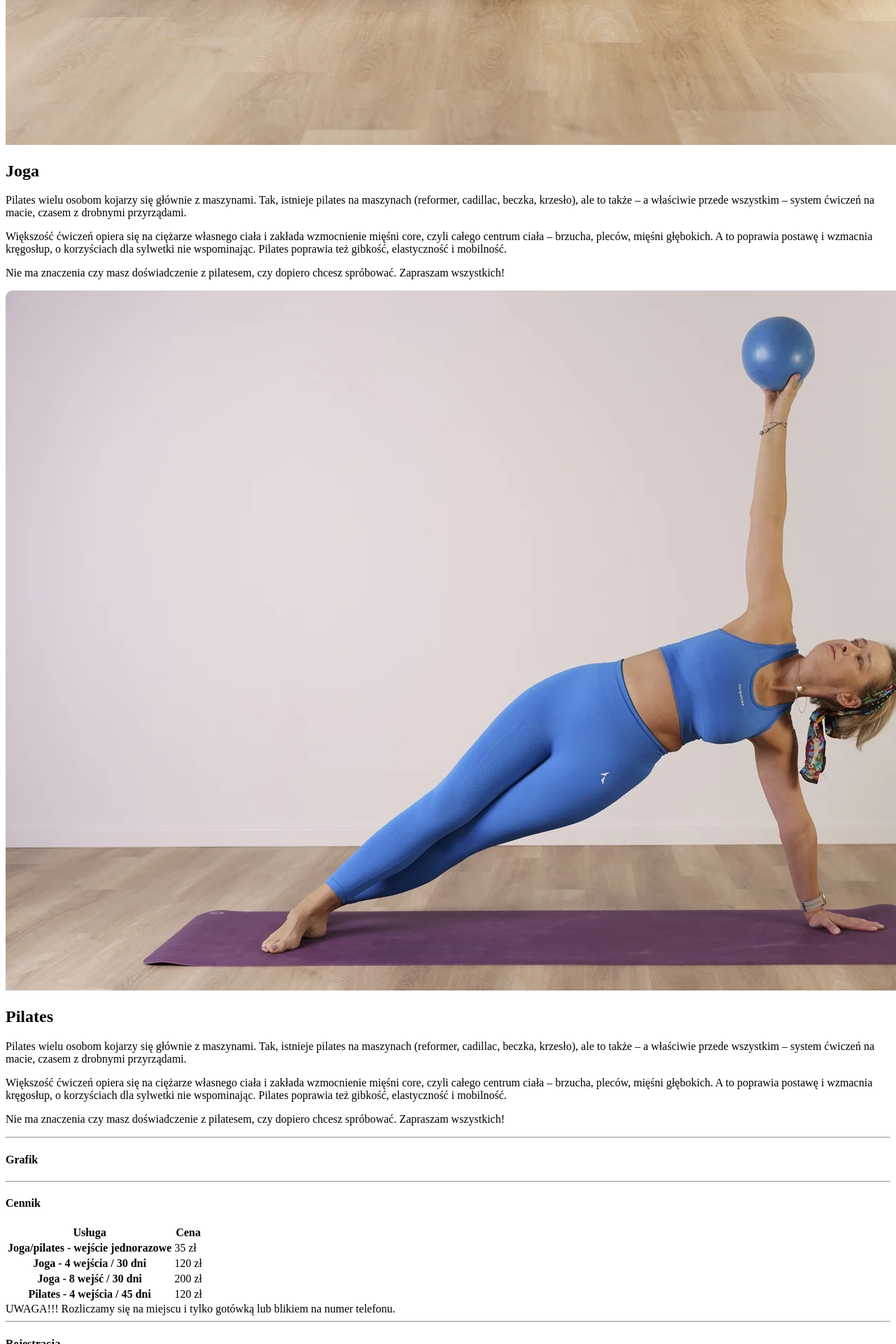
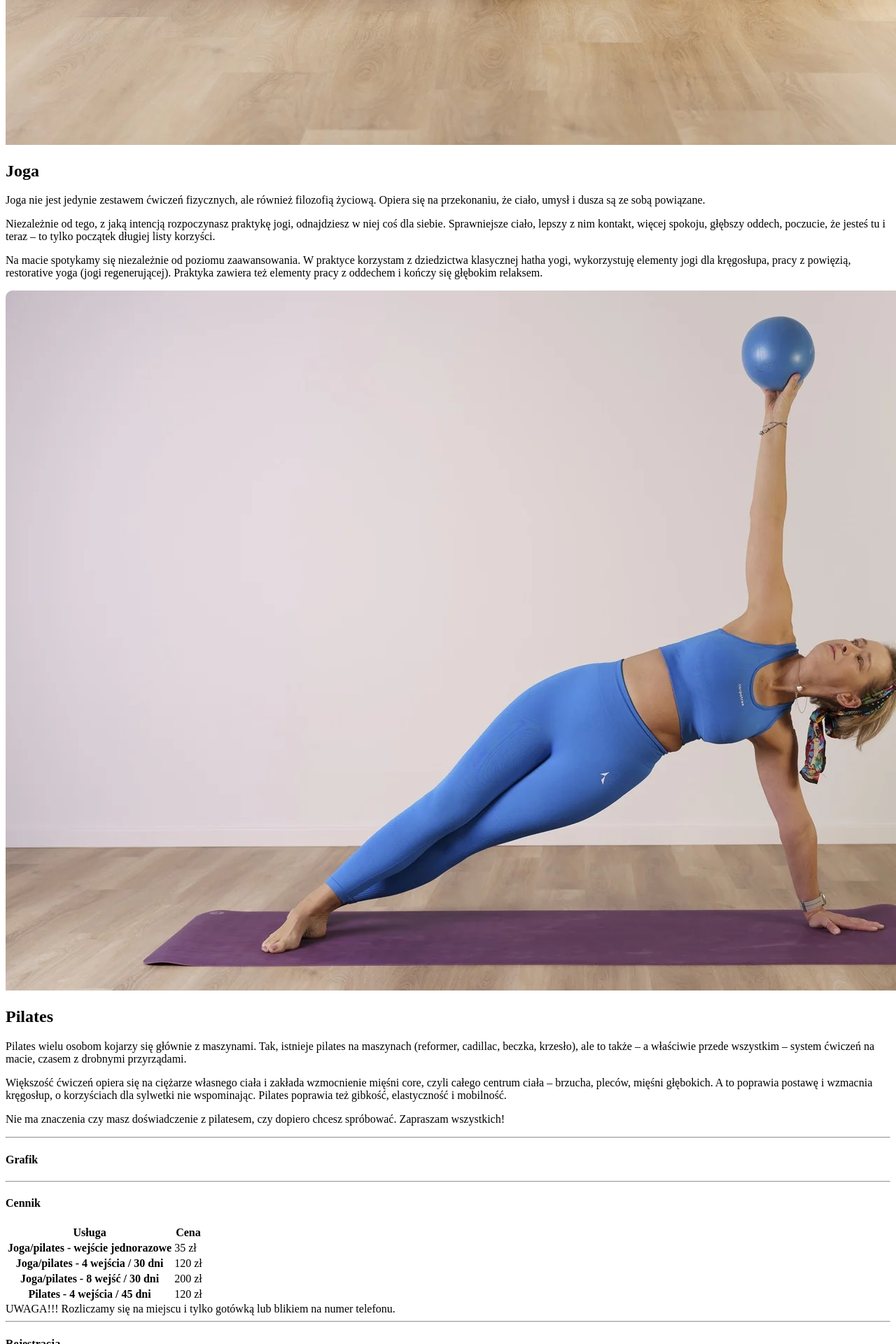
Before and after one commit to berwasz/jogawmarkach, a Symfony app: template templates/hp.html.twig in a window 1280 px wide; the page is wider, and only the part inside the window is pictured. Shown: the part 4580-6500 px from the top of that part at 70% size. Run offline with Twig, Linux system fonts and the light colour scheme; the template is opened without the code that fills it, so the values that code supplies are empty; some libraries are stand-ins or nearby versions.

Commit message:
metatagi po premierze

```diff
--- a/assets/app.js
+++ b/assets/app.js
@@ -29,7 +29,7 @@ AOS.init({
     duration: 800,
     easing: 'linear',
     offset: 120,
-    once: false
+    once: true
 });
 
 // preloader
--- a/templates/base.html.twig
+++ b/templates/base.html.twig
@@ -1,11 +1,41 @@
 <!DOCTYPE html>
 <html>
     <head>
+        <title>Joga i pilates Marki | Kasia Latek</title>
+	    <link rel="icon" href="{{ asset ('img/favicon.ico')}}">
         <meta http-equiv="Content-type" content="text/html; charset=utf-8" />
         <meta name="viewport" content="width=device-width, initial-scale=1.0" />
-        <meta name="description" content="Joga w Markach - praktyka jogi (vinyasa, hatha) i ćwiczenia pilates dla dorosłych. Dla początkujących i średnio zaawansowanych." />
-        <meta name="keywords" content="joga, pilates, Marki, joga marki, marki joga, pilates marki, marki pilates, szkoła, zajęcia, zajęcia jogi, joga zajęcia, zajęcia jogi Marki, ćwiczenia, ciało, vinyasa, hatha" />
-        <meta name="robots" content="noindex" />
+        <meta name="description" content="Joga i pilates Marki - praktyka jogi (vinyasa, hatha) i ćwiczenia pilates dla dorosłych. Dla początkujących i średnio zaawansowanych." />
+        <meta name="keywords" content="joga marki, marki joga, pilates marki, marki pilates, joga, pilates, Marki, szkoła, zajęcia, zajęcia jogi, joga zajęcia, zajęcia jogi Marki, ćwiczenia, ciało, vinyasa, hatha" />
+        <meta name="robots" content="all,index" />
+        <link rel="canonical" href="https://jogawmarkach.pl/" />
+        <meta property="og:locale" content="pl_PL" />
+        <meta property="og:type" content="website" />
+        <meta property="og:title" content="Kasia Latek - pilates i joga w Markach" />
+        <meta property="og:description" content="Pilates i joga w Markach - praktyka jogi (vinyasa, hatha) i ćwiczenia pilates dla dorosłych. Dla początkujących i średnio zaawansowanych." />
+        <meta property="og:url" content="https://jogawmarkach.pl/" />
+        <meta property="og:site_name" content="Joga w Markach" />
+        <meta property="og:image" content="{{ asset ('img/Kasia_logo_ok_1200x628.png')}}" />
+        <meta property="og:image:secure_url" content="{{ asset ('img/Kasia_logo_ok_1200x628.png')}}" />
+        <meta property="og:image:width" content="1200" />
+        <meta property="og:image:height" content="628" />
+        <meta property="og:image:type" content="image/png" />
+        <meta property="og:image:alt" content="Logo Kasia Latek - pilates i joga" />
+        <link rel="preconnect" href="https://fonts.googleapis.com">
+        <link rel="preconnect" href="https://fonts.gstatic.com" crossorigin>
+        <style>
+
+        </style>
+
+            <!-- Google tag (gtag.js) -->
+        <script async src="https://www.googletagmanager.com/gtag/js?id=G-Y9PT06EJ46"></script>
+        <script>
+        window.dataLayer = window.dataLayer || [];
+        function gtag(){dataLayer.push(arguments);}
+        gtag('js', new Date());
+
+        gtag('config', 'G-Y9PT06EJ46');
+        </script>
 
         <title>{% block title %}Joga w Markach{% endblock %}</title>
         <link rel="icon" href="{{ asset('img/favicon.ico') }}">
--- a/templates/hp.html.twig
+++ b/templates/hp.html.twig
@@ -162,7 +162,7 @@
 
         <div class="row justify-content-around">
           <div data-aos="fade-right" class="col-lg-6 col-md-12 mb-4">
-            <div class="card shadow border-0" style="border-radius: 10px;">
+            <div class="card shadow border-0 h-100" style="border-radius: 10px;">
               <div class="bg-image">
                 {# <img src="img/pexels-lucas-pezeta-9351349_1600x1000.webp" class="img-fluid" style="border-radius: 10px 10px 0 0;"/> #}
                 <img src="img/joga2.webp" class="img-fluid" style="border-radius: 10px 10px 0 0;"/>
@@ -171,13 +171,17 @@
                 <h1 data-aos="fade-up">Joga</h1>
                 <div data-aos="fade-up">
                     <p class="lead">
-                    Pilates wielu osobom kojarzy się głównie z maszynami. Tak, istnieje pilates na maszynach (reformer, cadillac, beczka, krzesło), ale to także – a właściwie przede wszystkim – system ćwiczeń na macie, czasem z drobnymi przyrządami.
+                    Joga nie jest jedynie zestawem ćwiczeń fizycznych, ale również filozofią życiową. Opiera się na przekonaniu,
+                    że ciało, umysł i dusza są ze sobą powiązane.
                     </p>
                     <p class="lead">
-                    Większość ćwiczeń opiera się na ciężarze własnego ciała i zakłada wzmocnienie mięśni core, czyli całego centrum ciała – brzucha, pleców, mięśni głębokich. A to poprawia postawę i wzmacnia kręgosłup, o korzyściach dla sylwetki nie wspominając. Pilates poprawia też gibkość, elastyczność i mobilność.
+                    Niezależnie od tego, z jaką intencją rozpoczynasz praktykę jogi, odnajdziesz w niej coś dla siebie.
+                    Sprawniejsze ciało, lepszy z nim kontakt, więcej spokoju, głębszy oddech, poczucie, że jesteś tu i teraz – to tylko początek długiej listy korzyści.
                     </p>
                     <p class="lead">
-                    Nie ma znaczenia czy masz doświadczenie z pilatesem, czy dopiero chcesz spróbować. Zapraszam wszystkich!
+                    Na macie spotykamy się niezależnie od poziomu zaawansowania. W praktyce korzystam z dziedzictwa klasycznej hatha yogi,
+                    wykorzystuję elementy jogi dla kręgosłupa, pracy z powięzią, restorative yoga (jogi regenerującej).
+                    Praktyka zawiera też elementy pracy z oddechem i kończy się głębokim relaksem.
                     </p>
                 </div>
                 {# <a href="#!" class="btn btn-primary">Button</a> #}
@@ -186,7 +190,7 @@
           </div>
 
           <div data-aos="fade-left" class="col-lg-6 col-md-12 mb-4">
-            <div class="card shadow border-0" style="border-radius: 10px;">
+            <div class="card shadow border-0 h-100" style="border-radius: 10px;">
               <div class="bg-image">
                 {# <img src="img/pexels-andrea-piacquadio-868483_1600x1000.webp" class="img-fluid" style="border-radius: 10px 10px 0 0;"/> #}
                 <img src="img/pilates.webp" class="img-fluid" style="border-radius: 10px 10px 0 0;"/>
@@ -246,11 +250,11 @@
                             <td class="table-color text-center">35&nbspzł</td>
                         </tr>
                         <tr>
-                            <th class="table-color" scope="row">Joga - 4&nbspwejścia / 30&nbspdni</th>
+                            <th class="table-color" scope="row">Joga/pilates - 4&nbspwejścia / 30&nbspdni</th>
                             <td class="table-color text-center">120&nbspzł</td>
                         </tr>
                         <tr>
-                            <th class="table-color" scope="row">Joga - 8&nbspwejść / 30&nbspdni</th>
+                            <th class="table-color" scope="row">Joga/pilates - 8&nbspwejść / 30&nbspdni</th>
                             <td class="table-color text-center">200&nbspzł</td>
                         </tr>
                         <tr>
```
Also changed, not shown: public/img/Kasia_logo_ok_1200x628.png (added), public/img/Kasia_logo_ok_1200x900.png (added), public/img/photothumb.db, 1 other file.
